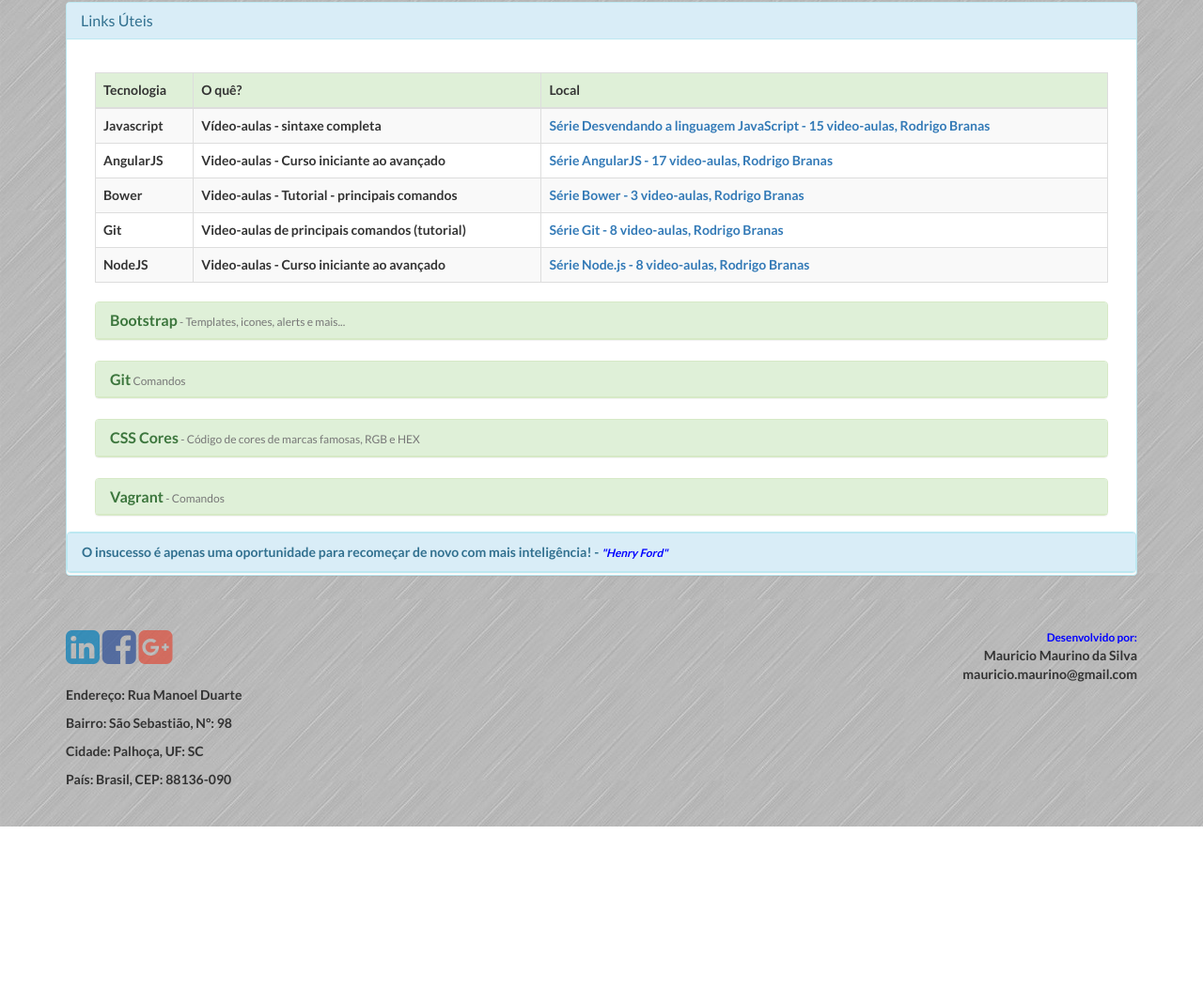
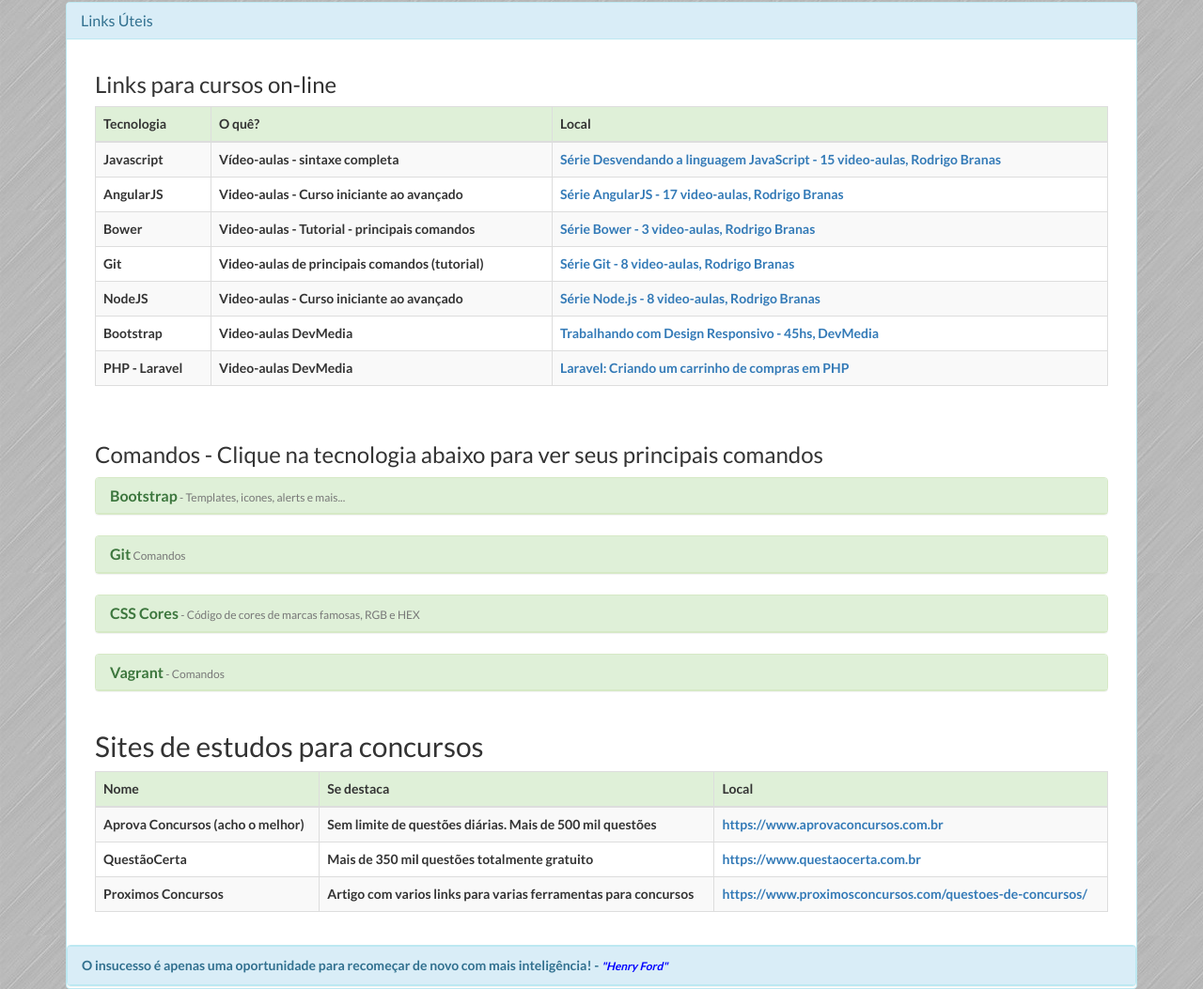
Before and after one commit to mauriciomaurino/meuSite, a plain HTML site: page meuSite/index.html in a window 1280 px wide. Shown: the part 6683-7736 px from the top of the page at 94% size. Before the commit the page ends 7563 px from the top, so only its background shows below. Drawn offline with nearby package versions, Linux system fonts and the light colour scheme.

Commit message:
atualização links uteis da pagina

```diff
--- a/meuSite/index.html
+++ b/meuSite/index.html
@@ -410,7 +410,7 @@
                             <h1 class="panel-title">Links Úteis</h1> </div>
                         <div class="panel-body ">
                             <div class="col-xs-12">
-                                <br>
+                                <h3>Links para cursos on-line</h3>
                                 <div class="table-responsive">
                                     <table class="table table-striped table-bordered  table-hover">
                                         <thead>
@@ -446,9 +446,21 @@
                                                 <td>Video-aulas - Curso iniciante ao avançado</td>
                                                 <td> <a href="https://www.youtube.com/watch?v=KtDwdoxQL4A&list=PLQCmSnNFVYnTFo60Bt972f8HA4Td7WKwq" target="_blank"> Série Node.js - 8 video-aulas, Rodrigo Branas   </a> </td>
                                             </tr>
+                                            <tr>
+                                                <td>Bootstrap</td>
+                                                <td>Video-aulas DevMedia</td>
+                                                <td> <a href="http://www.devmedia.com.br/curso/bootstrap-trabalhando-com-design-responsivo/407" target="_blank"> Trabalhando com Design Responsivo - 45hs, DevMedia   </a> </td>
+                                            </tr>
+                                            <tr>
+                                                <td>PHP - Laravel</td>
+                                                <td>Video-aulas DevMedia</td>
+                                                <td> <a href="http://www.devmedia.com.br/curso/laravel-criando-um-carrinho-de-compras-em-php/1958" target="_blank"> Laravel: Criando um carrinho de compras em PHP</a> </td>
+                                            </tr>
                                         </tbody>
                                     </table>
                                 </div>
+                                <br>
+                                <h3>Comandos - Clique na tecnologia abaixo para ver seus principais comandos</h3>
                                 <div class="panel panel-success">
                                     <div class="panel-heading " id="colGroup1" role="tab">
                                         <h4 class="panel-title">
@@ -457,7 +469,7 @@
                                     <div class="panel-collapse collapse" role="tabpanel" id="colListGroup1" aria-expanded="false">
                                         <ul class="list-group">
                                             <li class="list-group-item"> Oficial: <a href="http://getbootstrap.com/" target="_blank"> http://getbootstrap.com/</a></li>
-                                            <li class="list-group-item"> Video-aulas DevMedia<a href="http://www.devmedia.com.br/curso/bootstrap-trabalhando-com-design-responsivo/407" target="_blank"> Trabalhando com Design Responsivo - 45hs, DevMedia</a></li>
+                                            <li class="list-group-item"> Video-aulas DevMedia<a href="http://www.devmedia.com.br/curso/bootstrap-trabalhando-com-design-responsivo/407" target="_blank"> Trabalhando com Design Responsivo - 45hs, DevMedia</a> - Curso bem completo e de fácil aprendizado. Recomendo! </li>
                                             <li class="list-group-item">Fontes Icones: <a href="http://fontawesome.io/" target="_blank"> http://fontawesome.io/</a>
                                                 <br>Icones fontes que podem ser modificados por CSS como fontes. Buscar o icone desejado e copiar o código pronto e colar no projeto. </li>
                                             <li class="list-group-item">Temas prontos: <a href="https://bootswatch.com/" target="_blank">
@@ -787,6 +799,36 @@ https://bootswatch.com/</a>
                                         </div>
                                     </div>
                                 </div>
+                                <br>
+                                <h2>Sites de estudos para concursos</h2>
+                                <div class="table-responsive">
+                                    <table class="table table-striped table-bordered  table-hover">
+                                        <thead>
+                                            <tr class="success">
+                                                <th>Nome</th>
+                                                <th>Se destaca</th>
+                                                <th>Local</th>
+                                            </tr>
+                                        </thead>
+                                        <tbody>
+                                            <tr>
+                                                <td>Aprova Concursos (acho o melhor)</td>
+                                                <td>Sem limite de questões diárias. Mais de 500 mil questões</td>
+                                                <td> <a href="https://www.aprovaconcursos.com.br" target="_blank"> https://www.aprovaconcursos.com.br</a> </td>
+                                            </tr>
+                                            <tr>
+                                                <td>QuestãoCerta</td>
+                                                <td>Mais de 350 mil questões totalmente gratuito</td>
+                                                <td> <a href="https://www.questaocerta.com.br" target="_blank"> https://www.questaocerta.com.br</a></td>
+                                            </tr>
+                                            <tr>
+                                                <td>Proximos Concursos</td>
+                                                <td>Artigo com varios links para varias ferramentas para concursos</td>
+                                                <td> <a href="https://www.proximosconcursos.com/questoes-de-concursos/" target="_blank"> https://www.proximosconcursos.com/questoes-de-concursos/</a> </td>
+                                            </tr>
+                                        </tbody>
+                                    </table>
+                                </div>
                             </div>
                         </div>
                         <div class="panel panel-info">
```
